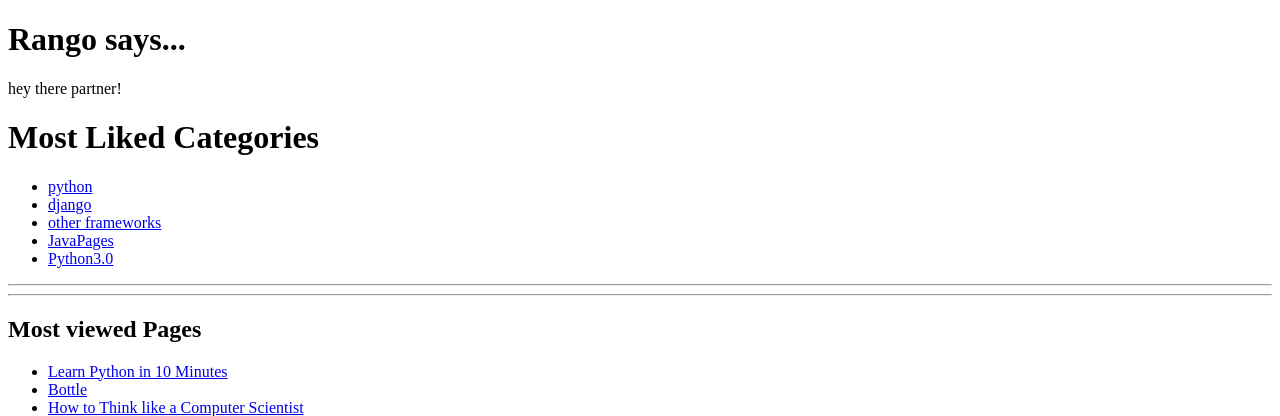
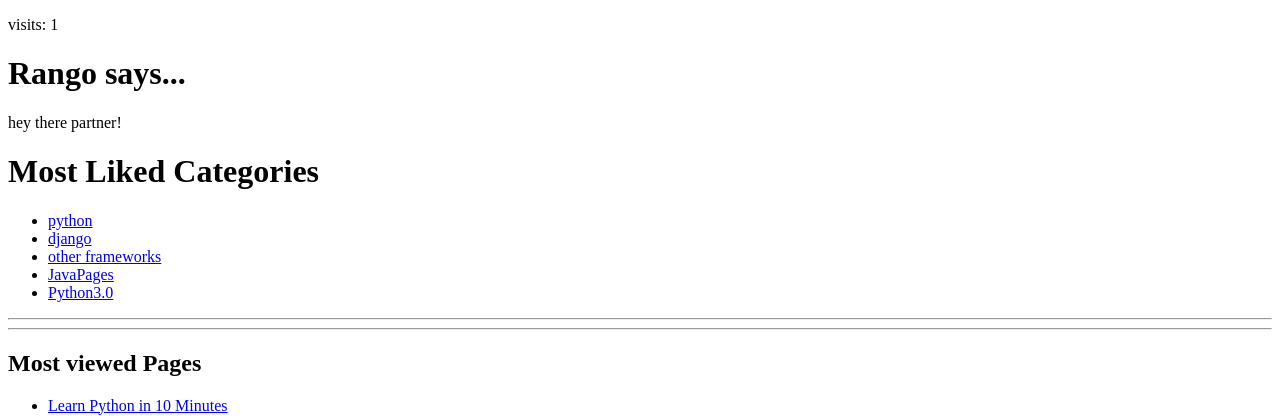
Before and after one commit to nathan98s/tango_with_django_project, a Django app: page / in a window 1280 px wide. Shown: the top 416 px of the page. Run offline with Django 3.2, Linux system fonts and the light colour scheme; data comes from the database, SQL or seed files in the repository; both versions use the stored data as it was after the commit.

Commit message:
fifteenth commit

```diff
--- a/rango/views.py
+++ b/rango/views.py
@@ -11,6 +11,7 @@ from django.http import HttpResponseRedirect, HttpResponse
 from django.core.urlresolvers import reverse
 from django.contrib.auth.decorators import login_required
 from django.contrib.auth import logout
+from datetime import datetime
 
 def show_category(request, category_name_slug):
 
@@ -38,18 +39,36 @@ def show_category(request, category_name_slug):
 
 def index(request):
 
-
+        request.session.set_test_cookie()
 
         category_list = Category.objects.order_by('-likes')[:5]
         page_list = Page.objects.order_by('-views')[:5]
         context_dict = {'categories':category_list, 'pages':page_list}
 
 
-        return render(request, 'rango/index.html', context_dict)
+
+        visitor_cookie_handler(request)
+
+        context_dict['visits'] = request.session['visits']
+
+        response = render(request, 'rango/index.html', context_dict)
+
+        return response
 
 def about(request):
 
-        return render(request, 'rango/about.html')
+        if request.session.test_cookie_worked():
+                print("TEST COOKIE WORKER")
+                request.session.delete_test_cookie()
+
+
+        context_dict = {}
+
+        context_dict['visits'] = request.session['visits']
+
+        visitor_cookie_handler(request)
+
+        return render(request, 'rango/about.html', context_dict)
 
 def add_category(request):
         form = CategoryForm()
@@ -153,3 +172,26 @@ def user_logout(request):
         logout(request)
 
         return HttpResponseRedirect(reverse('index'))
+
+def get_server_side_cookie(request, cookie, default_val=None):
+
+        val = request.session.get(cookie)
+        if not val:
+                val = default_val
+        return val
+
+def visitor_cookie_handler(request):
+
+        visits = int(get_server_side_cookie(request,'visits','1'))
+
+        last_visit_cookie = get_server_side_cookie(request, 'last_visit', str(datetime.now()))
+        last_visit_time = datetime.strptime(last_visit_cookie[:-7],'%Y-%m-%d %H:%M:%S')
+
+        if (datetime.now() - last_visit_time).days > 0:
+                visits = visits + 1
+                request.session['last_visit'] = str(datetime.now())
+        else:
+                visits = 1
+                request.session['last_visit'] = last_visit_cookie
+
+        request.session['visits'] = visits
--- a/templates/rango/about.html
+++ b/templates/rango/about.html
@@ -4,7 +4,7 @@
 
 
 	{% block title_block %}
-		<title> Chapter 4 exercise </title>
+		 Chapter 4 exercise
 	{% endblock %}
 
 <br>
@@ -12,6 +12,10 @@
 <hr>
 
 	{% block body_block %}
+
+		Number of visits: {{ visits }}
+
+		<hr>
 
 		This tutorial has been put together by Nathan Stirling
 
--- a/templates/rango/index.html
+++ b/templates/rango/index.html
@@ -7,6 +7,8 @@
 	{% endblock %}
 
 {% block body_block %}
+
+	<p> visits: {{ visits }} </p>
 
 	<h1>Rango says...</h1>
 		<div>
```
Also changed, not shown: db.sqlite3.
